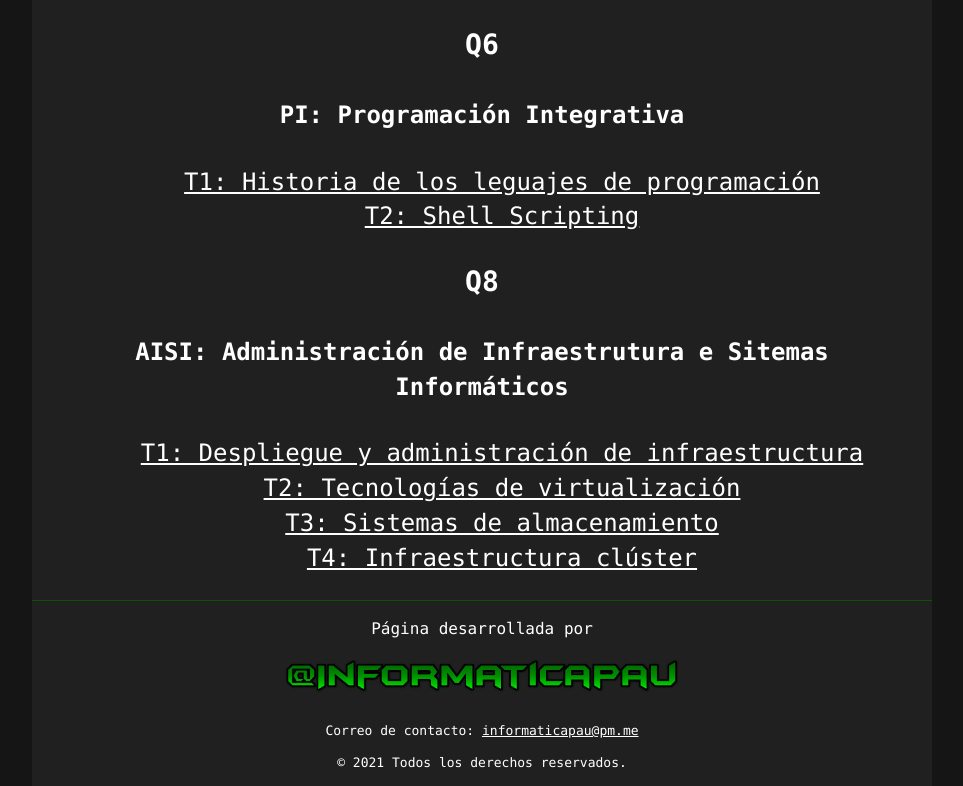
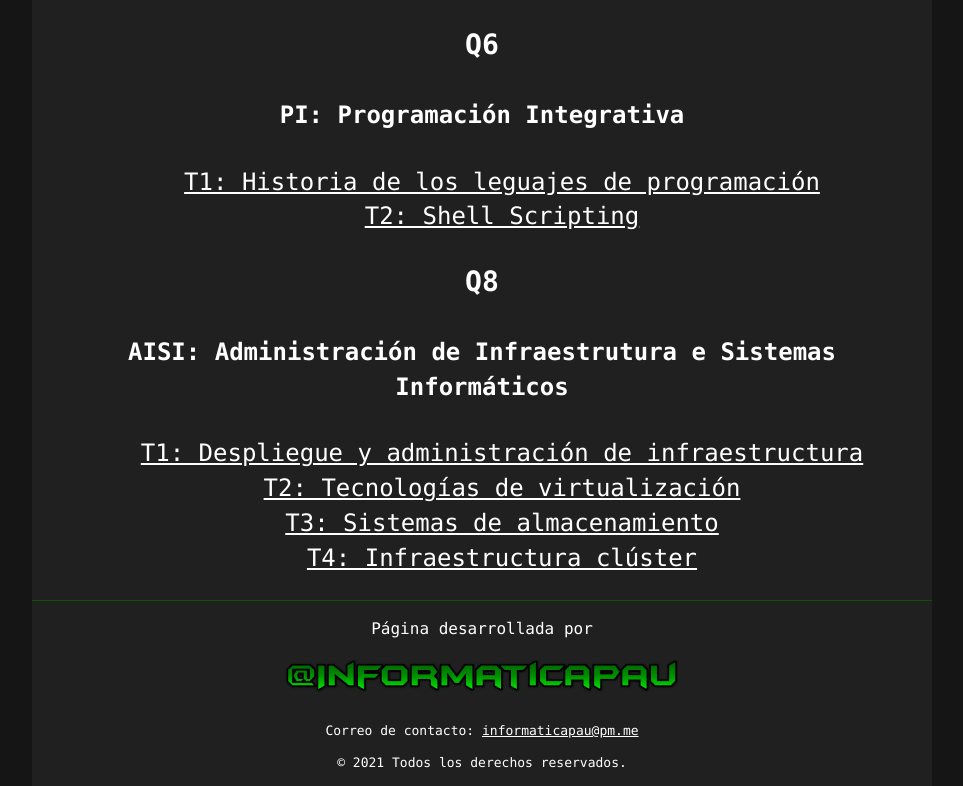
Before and after one commit to informaticapau/informaticapau.github.io, a plain HTML site: page udc/fic/index.html in a window 1280 px wide. Shown: the part 1384-2170 px from the top of the page, without its empty margins (158-1121 px from the left). Drawn offline with Linux system fonts and the light colour scheme.

Commit message:
[FIC] Corregido error tipográfico

```diff
--- a/udc/fic/index.html
+++ b/udc/fic/index.html
@@ -106,7 +106,7 @@
          <article>
             <h3>Q8</h3>
             <div>
-               <h4>AISI: Administración de Infraestrutura e Sitemas Informáticos</h4>
+               <h4>AISI: Administración de Infraestrutura e Sistemas Informáticos</h4>
                <ul style="list-style: none;">
                   <li><a href="https://www.studocu.com/es/s/29306681/e4e050c89e" target="_blank">
                         T1: Despliegue y administración de infraestructura</a></li>
```
